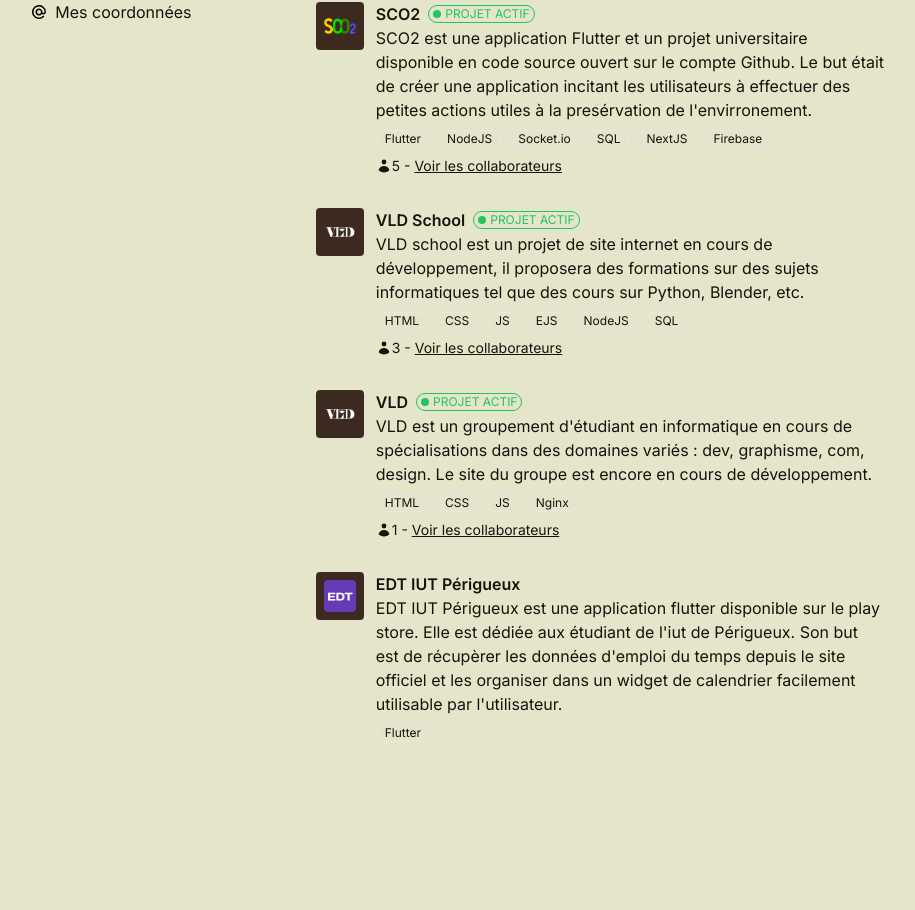
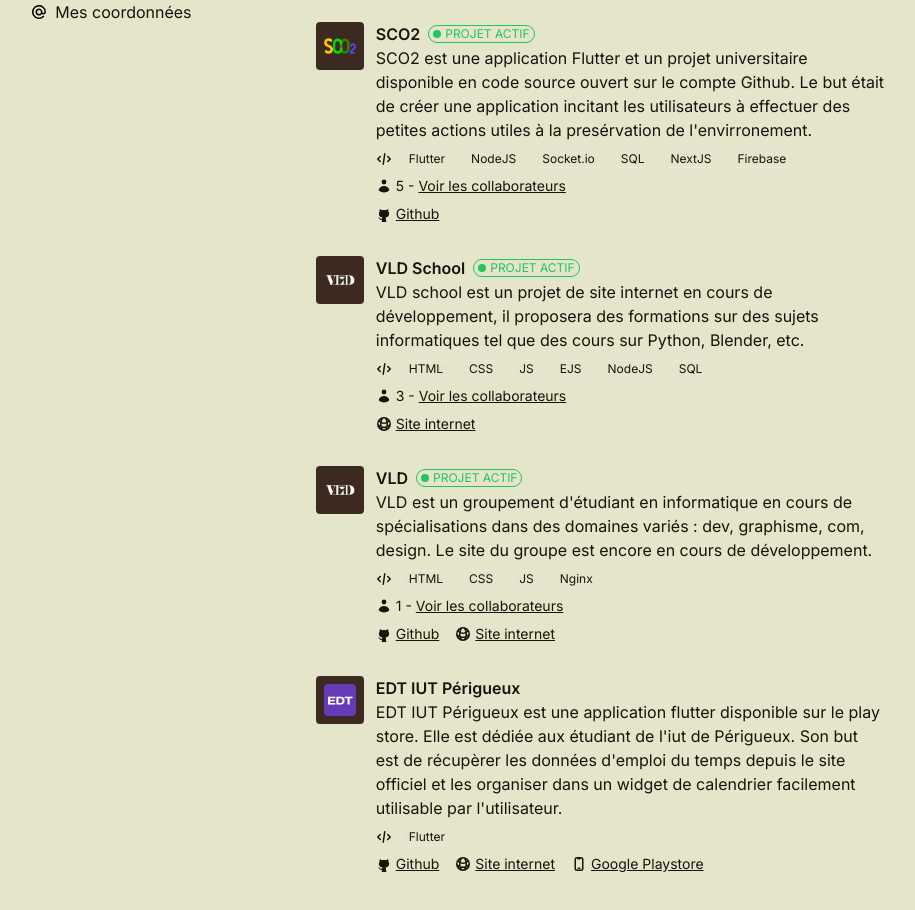
Before and after one commit to Vrock691/Portfolio, a Next.js app: page /projects in a window 1280 px wide. Shown: the part 316-1226 px from the top of the page, without its empty margins (182-1097 px from the left). Before the commit the page ends 1178 px from the top, so only its background shows below. Built offline with nearby package versions, Linux system fonts and the light colour scheme.

Commit message:
feat: Avancé de la page projets

```diff
--- a/app/projects/components/projectCard.tsx
+++ b/app/projects/components/projectCard.tsx
@@ -10,7 +10,7 @@
 }>) {
     const [peopleVisibility, changePeopleVisibility] = useState(false);
     return (
-        <div className="w-full my-6 flex flex-row gap-3 md:flex-row">
+        <div className="w-full my-8 flex flex-row gap-3 md:flex-row">
             <div className="w-12 h-12 p-2 bg-[#3C2A21] rounded flex items-center shrink-0">
                 <img src={projectData.iconPath} alt="" className="rounded" />
             </div>
@@ -23,7 +23,10 @@
                     </div> : null}
                 </div>
                 <p>{projectData.desc}</p>
-                <div className="flex flex-wrap gap-2 mt-2">
+                <div className="flex flex-wrap items-center gap-2 mt-2">
+                    <svg xmlns="http://www.w3.org/2000/svg" viewBox="0 0 16 16" fill="currentColor" className="size-4">
+                        <path fill-rule="evenodd" d="M4.78 4.97a.75.75 0 0 1 0 1.06L2.81 8l1.97 1.97a.75.75 0 1 1-1.06 1.06l-2.5-2.5a.75.75 0 0 1 0-1.06l2.5-2.5a.75.75 0 0 1 1.06 0ZM11.22 4.97a.75.75 0 0 0 0 1.06L13.19 8l-1.97 1.97a.75.75 0 1 0 1.06 1.06l2.5-2.5a.75.75 0 0 0 0-1.06l-2.5-2.5a.75.75 0 0 0-1.06 0ZM8.856 2.008a.75.75 0 0 1 .636.848l-1.5 10.5a.75.75 0 0 1-1.484-.212l1.5-10.5a.75.75 0 0 1 .848-.636Z" clip-rule="evenodd" />
+                    </svg>
                     {
                         projectData.languages.map((l: string) =>
                             <div className="px-2 border rounded-full">
@@ -33,9 +36,9 @@
                     }
                 </div>
                 {
-                    (projectData.people != null)
-                    ?   <button className="flex flex-wrap my-2">
-                            <div className="flex items-center">
+                    (projectData.people != null && !peopleVisibility)
+                    ?   <button className="flex flex-wrap mt-2" onClick={(e) => changePeopleVisibility(true)}>
+                            <div className="flex items-center gap-1">
                                 <svg xmlns="http://www.w3.org/2000/svg" viewBox="0 0 20 20" fill="currentColor" className="size-4">
                                     <path d="M10 8a3 3 0 1 0 0-6 3 3 0 0 0 0 6ZM3.465 14.493a1.23 1.23 0 0 0 .41 1.412A9.957 9.957 0 0 0 10 18c2.31 0 4.438-.784 6.131-2.1.43-.333.604-.903.408-1.41a7.002 7.002 0 0 0-13.074.003Z" />
                                 </svg>
@@ -44,7 +47,65 @@
                         </button>
                     : null
                 }
-
+                {
+                    (projectData.people != null && peopleVisibility)
+                    ? <div className="flex flex-wrap items-center gap-2 mt-2">
+                        <div className="flex flex-wrap items-center gap-1">
+                            <svg xmlns="http://www.w3.org/2000/svg" viewBox="0 0 20 20" fill="currentColor" className="size-4">
+                                <path d="M10 8a3 3 0 1 0 0-6 3 3 0 0 0 0 6ZM3.465 14.493a1.23 1.23 0 0 0 .41 1.412A9.957 9.957 0 0 0 10 18c2.31 0 4.438-.784 6.131-2.1.43-.333.604-.903.408-1.41a7.002 7.002 0 0 0-13.074.003Z" />
+                            </svg>
+                            <p className="text-sm">{projectData.people.length}</p>
+                        </div>
+                        {
+                            projectData.people.map((p: any) =>
+                                <a href={p.url} className="flex items-center gap-1 px-2 border rounded-full text-xs">
+                                    <svg xmlns="http://www.w3.org/2000/svg" viewBox="0 0 16 16" fill="currentColor" className="size-3">
+                                        <path fill-rule="evenodd" d="M15 8A7 7 0 1 1 1 8a7 7 0 0 1 14 0Zm-5-2a2 2 0 1 1-4 0 2 2 0 0 1 4 0ZM8 9c-1.825 0-3.422.977-4.295 2.437A5.49 5.49 0 0 0 8 13.5a5.49 5.49 0 0 0 4.294-2.063A4.997 4.997 0 0 0 8 9Z" clip-rule="evenodd" />
+                                    </svg>
+                                    {p.name}
+                                </a>
+                            )
+                        }
+                    </div>
+                    : null
+                }
+                <ul className="flex flex-wrap items-center mt-2 gap-4">
+                    {
+                        (projectData.source != null)
+                        ?   <li className="w-max h-max">
+                                <a href={projectData.source} className="flex items-center gap-1 text-sm underline">
+                                    <svg xmlns="http://www.w3.org/2000/svg" aria-label="GitHub" role="img" viewBox="0 0 512 512" className="size-4 fill-[--text-color]"><path d="M335 499c14 0 12 17 12 17H165s-2-17 12-17c13 0 16-6 16-12l-1-44c-71 16-86-34-86-34-12-30-28-37-28-37-24-16 1-16 1-16 26 2 40 26 40 26 22 39 59 28 74 22 2-17 9-28 16-35-57-6-116-28-116-126 0-28 10-51 26-69-3-6-11-32 3-67 0 0 21-7 70 26 42-12 86-12 128 0 49-33 70-26 70-26 14 35 6 61 3 67 16 18 26 41 26 69 0 98-60 120-117 126 10 8 18 24 18 48l-1 70c0 6 3 12 16 12z" /></svg>
+                                    Github
+                                </a>
+                            </li>
+                        : null
+                    }
+                    {
+                        (projectData.website != null)
+                        ?   <li className="w-max h-max">
+                                <a href={projectData.website} className="flex items-center gap-1 text-sm underline">
+                                    <svg xmlns="http://www.w3.org/2000/svg" viewBox="0 0 16 16" fill="currentColor" className="size-4">
+                                        <path fill-rule="evenodd" d="M3.757 4.5c.18.217.376.42.586.608.153-.61.354-1.175.596-1.678A5.53 5.53 0 0 0 3.757 4.5ZM8 1a6.994 6.994 0 0 0-7 7 7 7 0 1 0 7-7Zm0 1.5c-.476 0-1.091.386-1.633 1.427-.293.564-.531 1.267-.683 2.063A5.48 5.48 0 0 0 8 6.5a5.48 5.48 0 0 0 2.316-.51c-.152-.796-.39-1.499-.683-2.063C9.09 2.886 8.476 2.5 8 2.5Zm3.657 2.608a8.823 8.823 0 0 0-.596-1.678c.444.298.842.659 1.182 1.07-.18.217-.376.42-.586.608Zm-1.166 2.436A6.983 6.983 0 0 1 8 8a6.983 6.983 0 0 1-2.49-.456 10.703 10.703 0 0 0 .202 2.6c.72.231 1.49.356 2.288.356.798 0 1.568-.125 2.29-.356a10.705 10.705 0 0 0 .2-2.6Zm1.433 1.85a12.652 12.652 0 0 0 .018-2.609c.405-.276.78-.594 1.117-.947a5.48 5.48 0 0 1 .44 2.262 7.536 7.536 0 0 1-1.575 1.293Zm-2.172 2.435a9.046 9.046 0 0 1-3.504 0c.039.084.078.166.12.244C6.907 13.114 7.523 13.5 8 13.5s1.091-.386 1.633-1.427c.04-.078.08-.16.12-.244Zm1.31.74a8.5 8.5 0 0 0 .492-1.298c.457-.197.893-.43 1.307-.696a5.526 5.526 0 0 1-1.8 1.995Zm-6.123 0a8.507 8.507 0 0 1-.493-1.298 8.985 8.985 0 0 1-1.307-.696 5.526 5.526 0 0 0 1.8 1.995ZM2.5 8.1c.463.5.993.935 1.575 1.293a12.652 12.652 0 0 1-.018-2.608 7.037 7.037 0 0 1-1.117-.947 5.48 5.48 0 0 0-.44 2.262Z" clip-rule="evenodd" />
+                                    </svg>
+                                    Site internet
+                                </a>
+                            </li>
+                        : null
+                    }
+                    {
+                        (projectData.store != null)
+                        ?   <li className="w-max h-max">
+                                <a href={projectData.website} className="flex items-center gap-1 text-sm underline">
+                                    <svg xmlns="http://www.w3.org/2000/svg" viewBox="0 0 16 16" fill="currentColor" className="size-4">
+                                        <path d="M7.25 11.5a.75.75 0 0 0 0 1.5h1.5a.75.75 0 0 0 0-1.5h-1.5Z" />
+                                        <path fill-rule="evenodd" d="M6 1a2.5 2.5 0 0 0-2.5 2.5v9A2.5 2.5 0 0 0 6 15h4a2.5 2.5 0 0 0 2.5-2.5v-9A2.5 2.5 0 0 0 10 1H6Zm4 1.5h-.5V3a.5.5 0 0 1-.5.5H7a.5.5 0 0 1-.5-.5v-.5H6a1 1 0 0 0-1 1v9a1 1 0 0 0 1 1h4a1 1 0 0 0 1-1v-9a1 1 0 0 0-1-1Z" clip-rule="evenodd" />
+                                    </svg>
+                                    Google Playstore
+                                </a>
+                            </li>
+                        : null
+                    }
+                </ul>
             </div>
         </div>
     );
--- a/app/projects/page.tsx
+++ b/app/projects/page.tsx
@@ -4,14 +4,18 @@
 import { useState } from 'react';
 import { projects } from '../lib/projects';
 import ProjectCard from './components/projectCard';
+import Card from '../components/card';
 
 export default function Projects() {
   const [filter, setFilter] = useState('');
 
   return (
     <main className="">
+      <Link key={``} href={'/'} className='flex items-center my-4 gap-2 md:hidden'>
+        <svg xmlns="http://www.w3.org/2000/svg" viewBox="0 0 16 16" fill="currentColor" className="size-4"><path fill-rule="evenodd" d="M12.5 9.75A2.75 2.75 0 0 0 9.75 7H4.56l2.22 2.22a.75.75 0 1 1-1.06 1.06l-3.5-3.5a.75.75 0 0 1 0-1.06l3.5-3.5a.75.75 0 0 1 1.06 1.06L4.56 5.5h5.19a4.25 4.25 0 0 1 0 8.5h-1a.75.75 0 0 1 0-1.5h1a2.75 2.75 0 0 0 2.75-2.75Z" clip-rule="evenodd" /></svg>
+        <p className='text-sm font-bold'>Retourner à l'accueil</p>
+      </Link>
       <h1 className='text-xl'>Projets</h1>
-        <br />
       <p>Voici une liste non-exaustive de mes derniers projets personnels.</p>
       {
         projects.map((IprojectData) =>
```
Lines whose indentation alone changed are shown as unchanged.
